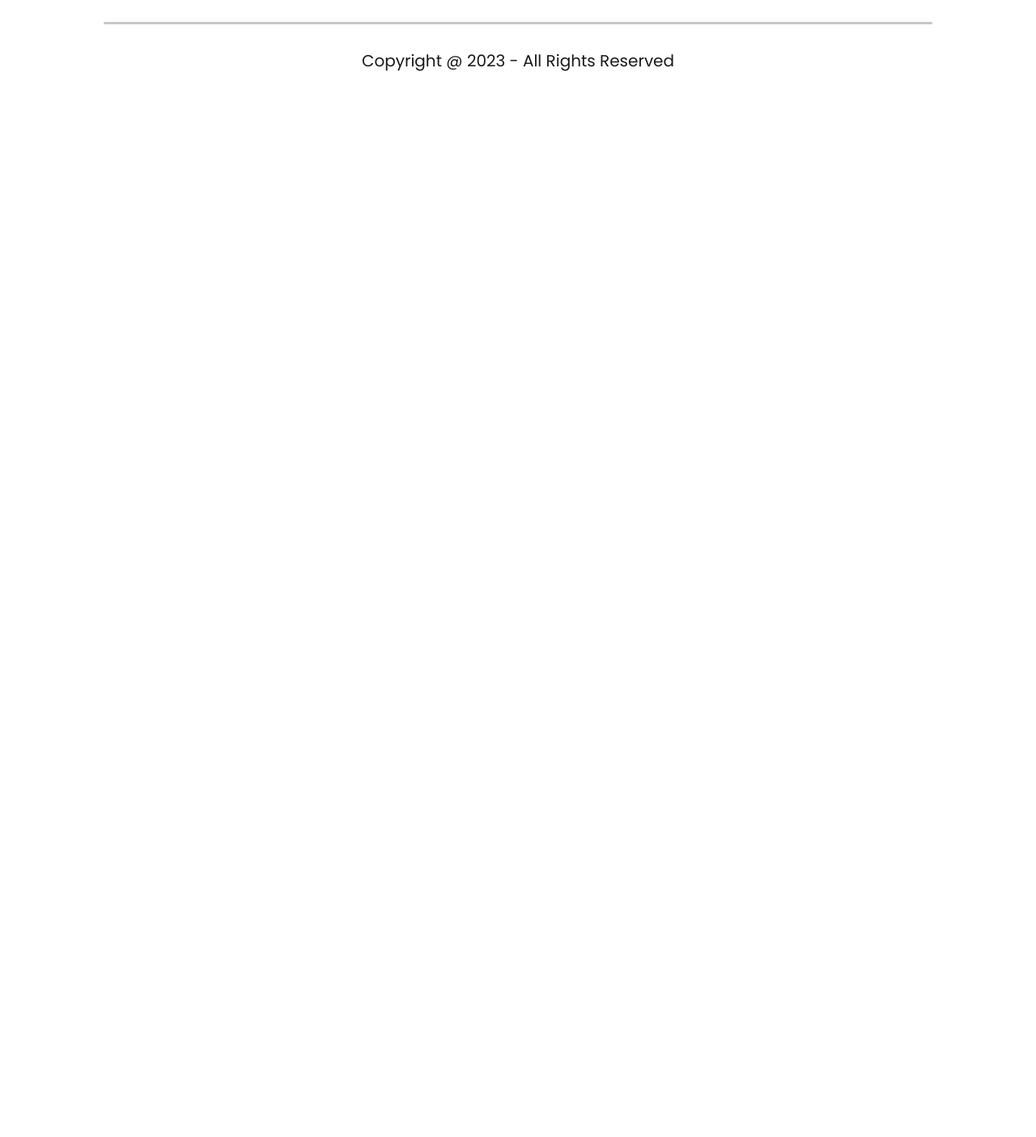
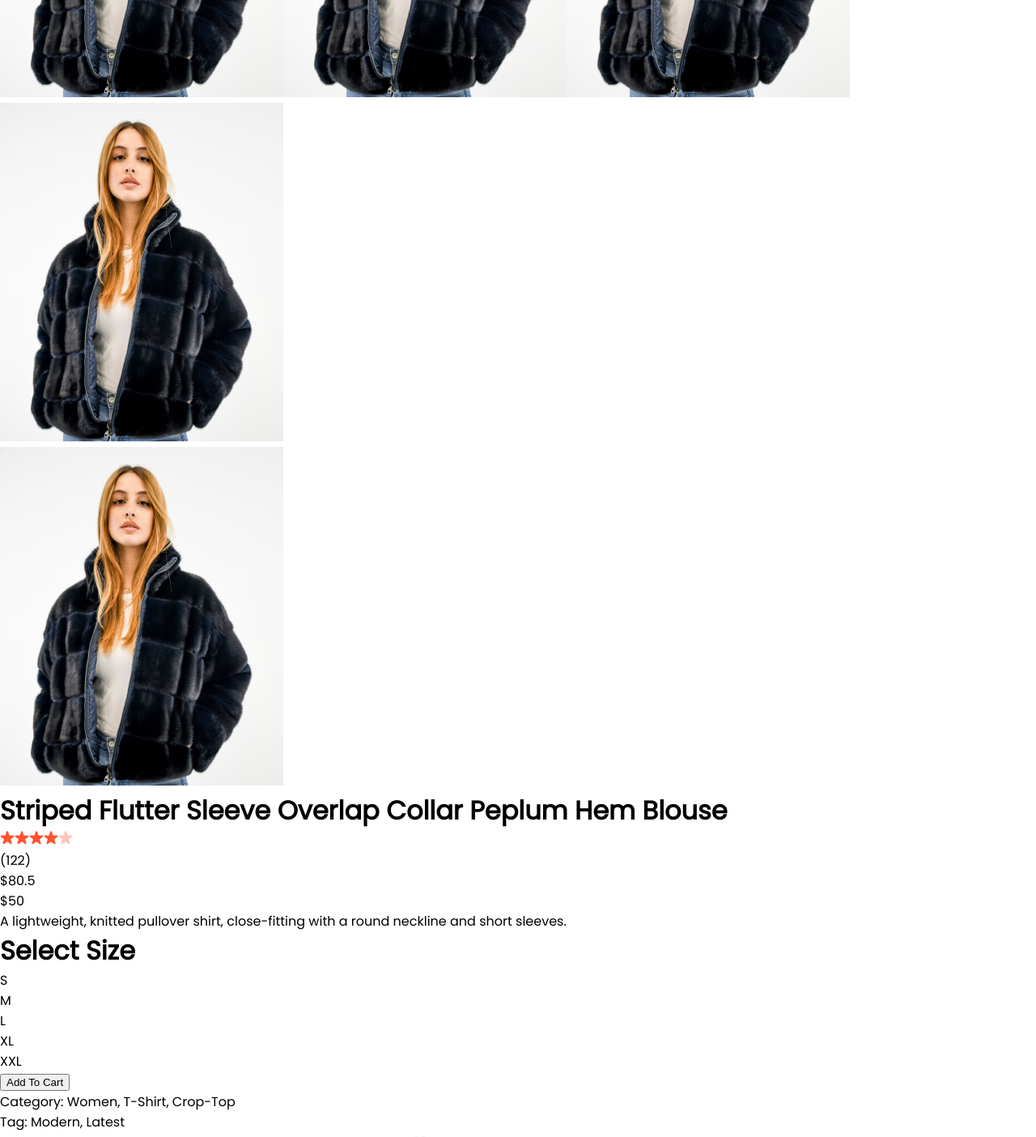
Before and after one commit to albinaasllanaj/frontend-E-commerce-react, a React (Create React App) app: page /product/1 in a window 1280 px wide. Shown: the part 420-1824 px from the top of the page at 81% size. Before the commit the page ends 800 px from the top, so only its background shows below. Built offline with nearby package versions, Linux system fonts and the light colour scheme.

Commit message:
Added the product display component

```diff
--- a/src/App.js
+++ b/src/App.js
@@ -22,14 +22,11 @@
         <Route path='/mens' element={<ShopCategory banner={men_banner} category="men" />} />
         <Route path='/womens' element={<ShopCategory banner={women_banner} category="women"    /> } />
         <Route path='/kids' element={<ShopCategory banner={kids_banner} category="kid"  />} />
-
         <Route path="/product" element={<Product/>}>
             <Route path=':productId' element={<Product/>}/>
         </Route>
-
         <Route path='/cart' element={<Cart/>} />
         <Route path='/login' element={<LoginSignup/>} />
-
         </Routes>
         <Footer/>
     </BrowserRouter>
--- a/src/Components/Item/Item.jsx
+++ b/src/Components/Item/Item.jsx
@@ -5,7 +5,7 @@
 export const Item = (props) => {
   return (
     <div className='item'>
-     <Link to={`/product${props.id}`}> <img src={props.image} alt="" /></Link>
+     <Link to={`/product/${props.id}`}> <img src={props.image} alt="" /></Link>
 
         <p>{props.name}</p>
         <div className="item-prices">
--- /dev/null
+++ b/src/Components/ProductDisplay/ProductDisplay.jsx
@@ -0,0 +1,67 @@
+import React from 'react'
+import './ProductDisplay.css'
+import star_icon from '../Assets/star_icon.png'
+import star_dull_icon from '../Assets/star_dull_icon.png'
+
+const ProductDisplay = (props) => {
+    const {product} = props;
+    console.log(product);
+  return (
+    <div className='productdisplay'>
+        <div className="productdisplay-left">
+                <div className="productdisplay-img-list">
+                    <img src={product.image} alt="" />
+                    <img src={product.image} alt="" />
+                    <img src={product.image} alt="" />
+                    <img src={product.image} alt="" />
+                </div>
+                <div className="productdisplay-img">
+                    <img className='productdisplay-main-img' src={product.image} alt="" />
+            </div>
+        </div>
+        <div className="productdisplay-right">
+            <h1>{product.name}</h1>
+            <div className="productdisplay-right-star">
+                <img src={star_icon} alt="" />
+                <img src={star_icon} alt="" />
+                <img src={star_icon} alt="" />
+                <img src={star_icon} alt="" />
+                <img src={star_dull_icon} alt="" />
+                <p>(122)</p>
+            </div>
+            <div className="productdisplay-right-prices">
+                <div className="productdisplay-right-prices-old">
+                    ${product.old_price}
+                </div>
+                <div className="productdisplay-right-prices-new">
+                    ${product.new_price}
+                </div>
+                <div className="productdisplay-right-description">
+                    A lightweight, knitted pullover shirt, close-fitting
+                    with a round neckline and short sleeves.
+                </div>
+                <div className="productdisplay-right-size">
+                    <h1>Select Size</h1>
+                    <div className="productdisplay-right-size">
+                        <div>S</div>
+                        <div>M</div>
+                        <div>L</div>
+                        <div>XL</div>
+                        <div>XXL</div>
+                    </div>
+                </div>
+                <button>Add To Cart</button>
+                <p className='productdisplay-right-category'>
+                    <span>Category:</span> Women, T-Shirt, Crop-Top
+                </p>
+                <p className='productdisplay-right-category'>
+                    <span>Tag:</span> Modern, Latest
+                </p>
+            </div>
+        </div>
+
+    </div>
+  )
+}
+
+export default ProductDisplay
--- a/src/Pages/Product.jsx
+++ b/src/Pages/Product.jsx
@@ -2,14 +2,16 @@
 import { ShopContext } from '../Context/ShopContext'
 import { useParams } from 'react-router-dom';
 import Breadcrumb from '../Components/Breadcrumbs/Breadcrumb';
+import ProductDisplay from '../Components/ProductDisplay/ProductDisplay';
 
-export const Product = () => {
+const Product = () => {
   const {all_product} = useContext(ShopContext);
   const {productId} = useParams();
   const product = all_product.find((e)=> e.id === Number(productId));
   return (
     <div>
         <Breadcrumb product={product}/>
+        <ProductDisplay product={product} />
     </div>
   )
 }
--- a/src/Pages/Shop.jsx
+++ b/src/Pages/Shop.jsx
@@ -4,6 +4,7 @@
 import Offers from '../Components/Offers/Offers'
 import NewCollections from '../Components/NewCollections/NewCollections'
 import NewsLetter from '../Components/NewsLetter/NewsLetter'
+
 
  const Shop = () => {
   return (
```
Also changed, not shown: src/Components/ProductDisplay/ProductDisplay.css (added).
